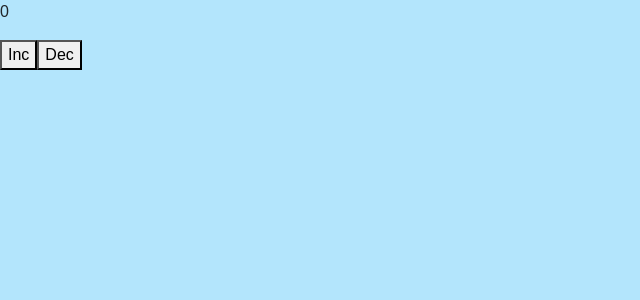
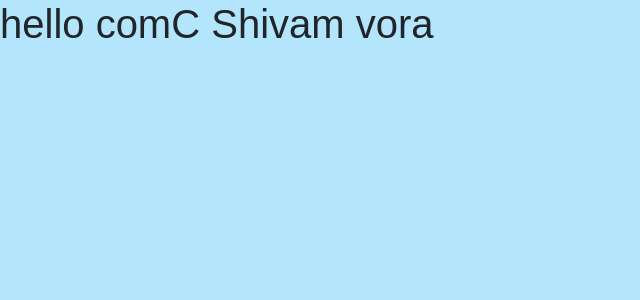
Before and after one commit to shivamvora/React-Complete-hooks, a React (Create React App) app: page / in a window 1280 px wide. Shown: the top 300 px of the page, without its empty margins (0-640 px from the left). Built offline with nearby package versions, Linux system fonts and the light colour scheme.

Commit message:
useContext done

```diff
--- a/src/App.js
+++ b/src/App.js
@@ -8,6 +8,7 @@ import UseEffects from './component/useEffect/UseEffects';
 import UseEffectAPI from './component/useEffect/UseEffectAPI';
 import Uncontrolled from './component/forms/Uncontrolled';
 import UserReducer from './component/UserReducer';
+import ComA from './component/Usecontext/ComA';
 
 
 function App() {
@@ -37,7 +38,8 @@ function App() {
       {/* <UseEffects /> */}
       {/* <UseEffectAPI /> */}
       {/* <Uncontrolled /> */}
-      <UserReducer />
+      {/* <UserReducer /> */}
+      <ComA />
 
     </div>
   );
--- /dev/null
+++ b/src/component/Usecontext/ComA.js
@@ -0,0 +1,19 @@
+import React, { createContext } from 'react'
+import ComB from '../forms/ComB'
+
+
+const BioData = createContext();
+
+function ComA() {
+    return (
+        <div>
+            <BioData.Provider value={"Shivam vora"}>
+                <ComB />
+            </BioData.Provider>
+
+        </div>
+    )
+}
+
+export default ComA;
+export { BioData };
--- /dev/null
+++ b/src/component/forms/ComB.js
@@ -0,0 +1,13 @@
+import React from 'react'
+import ComC from './ComC'
+
+const ComB = () => {
+    return (
+        <div>
+
+            <ComC />
+        </div>
+    )
+}
+
+export default ComB;
--- /dev/null
+++ b/src/component/forms/ComC.js
@@ -0,0 +1,13 @@
+import React, { useContext } from 'react'
+import { BioData } from "../Usecontext/ComA";
+
+const ComC = () => {
+    const userName = useContext( BioData );
+    return (
+        <div>
+            <h1>hello comC {userName}</h1>
+        </div>
+    )
+}
+
+export default ComC;
```
